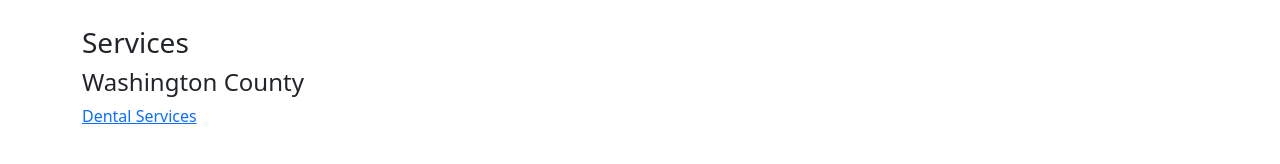
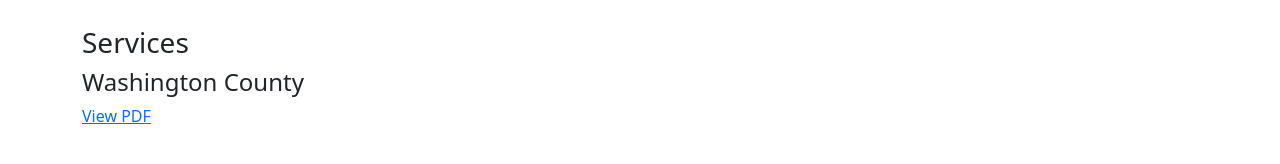
Before and after one commit to psibir/nwa-resources, a Jekyll site: the page built from services.md, in a window 1280 px wide. Shown: the part 136-300 px from the top of the page. Built offline with Jekyll 4.4.1, drawn with Linux system fonts in a browser that asks for light colours.

Commit message:
Update services.md

```diff
--- a/services.md
+++ b/services.md
@@ -9,4 +9,6 @@ permalink: /services/
 #### Washington County
 
 
-[Dental Services](https://github.com/psibir/nwa-resources/raw/main/_downloads/Dental-Medical-Prescriptions-11.9.22.pdf)
+
+
+<a href="https://github.com/psibir/nwa-resources/raw/main/_downloads/Dental-Medical-Prescriptions-11.9.22.pdf" target="_blank">View PDF</a>
```
